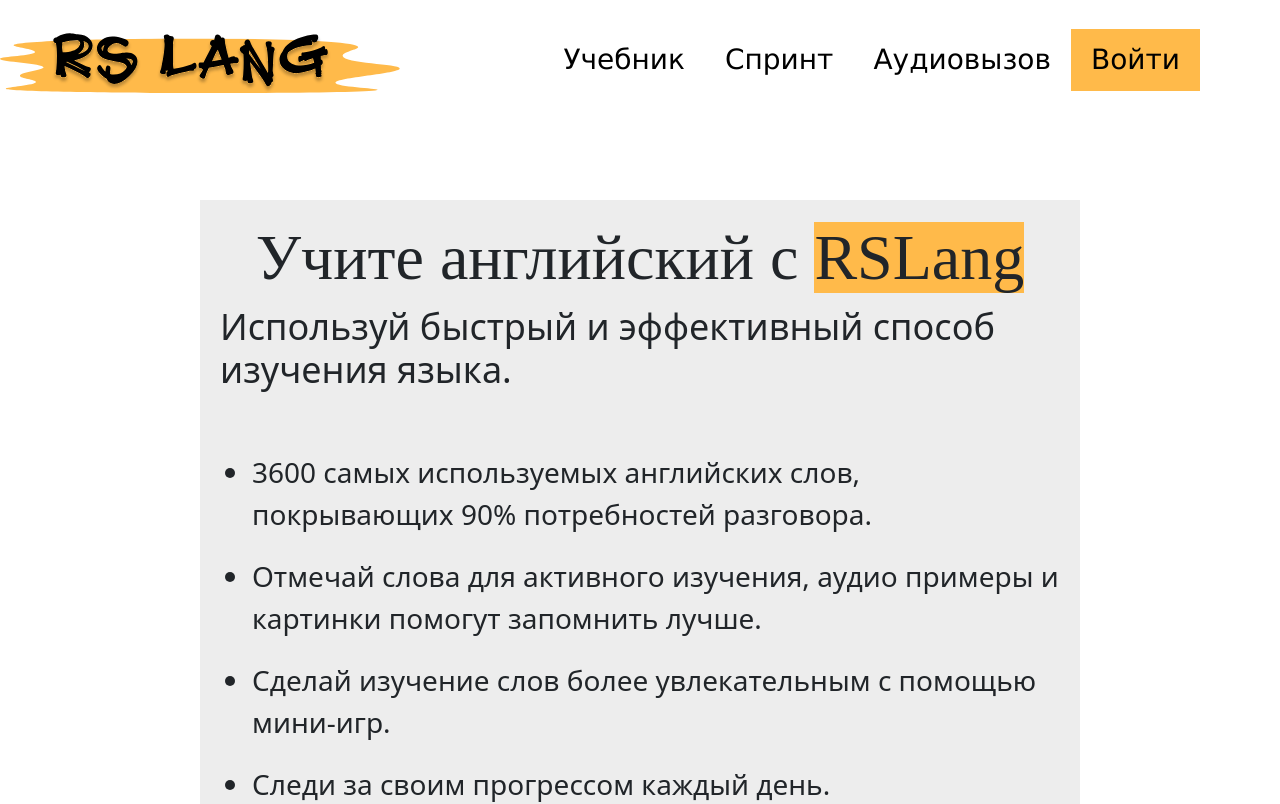
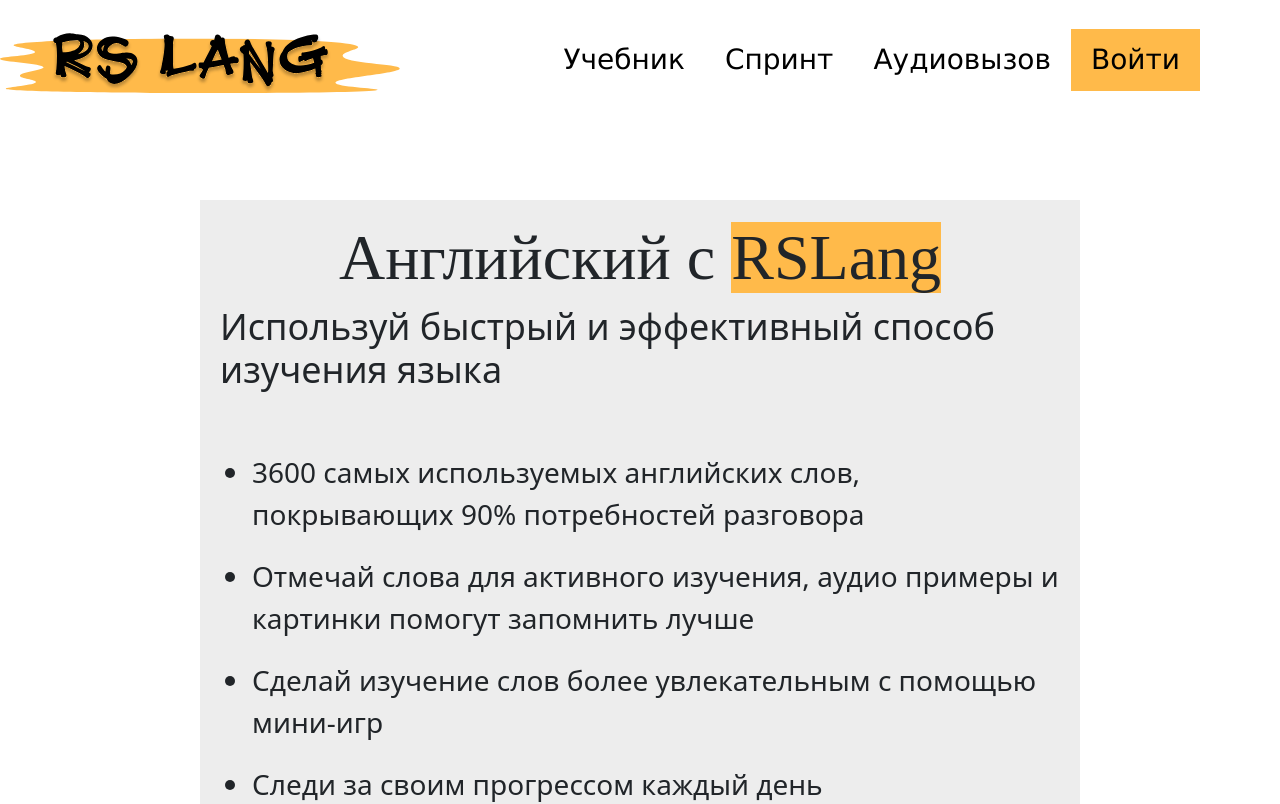
Before and after one commit to Aleksander-true/rslang, a React (Create React App) app: page / in a window 1280 px wide. Shown: the top 804 px of the page. Built offline with nearby package versions, Linux system fonts and the light colour scheme; a web font is replaced by a local one.

Commit message:
fix: grammar on home page and registration form

```diff
--- a/src/Pages/Authorization/Registration.js
+++ b/src/Pages/Authorization/Registration.js
@@ -89,17 +89,17 @@
 
   isInputsValid() {
     if (this.state.name === '') {
-      this.setState({ message: 'Пожалуйста введите имя' });
+      this.setState({ message: 'Пожалуйста, введите имя' });
       return false;
     }
 
     if (this.state.email === '') {
-      this.setState({ message: 'Пожалуйста введите email' });
+      this.setState({ message: 'Пожалуйста, введите email' });
       return false;
     }
 
     if (this.state.password === '') {
-      this.setState({ message: 'Пожалуйста введите пароль' });
+      this.setState({ message: 'Пожалуйста, введите пароль' });
       return false;
     }
 
--- a/src/Pages/Home/Advantages.js
+++ b/src/Pages/Home/Advantages.js
@@ -12,18 +12,18 @@
   return (
     <div className="advantages">
       <h1 className="advantages__title">
-        Учите английский с <span className="marked">RSLang</span>
+        Английский с <span className="marked">RSLang</span>
       </h1>
-      <h4 className="advantages__subtitle">Используй быстрый и эффективный способ изучения языка.</h4>
+      <h4 className="advantages__subtitle">Используй быстрый и эффективный способ изучения языка</h4>
       <ul className="advantages__list">
         <li className="advantages__item">
-          3600 самых используемых английских слов, покрывающих 90% потребностей разговора.
+          3600 самых используемых английских слов, покрывающих 90% потребностей разговора
         </li>
         <li className="advantages__item">
-          Отмечай слова для активного изучения, аудио примеры и картинки помогут запомнить лучше.
+          Отмечай слова для активного изучения, аудио примеры и картинки помогут запомнить лучше
         </li>
-        <li className="advantages__item">Сделай изучение слов более увлекательным с помощью мини-игр.</li>
-        <li className="advantages__item">Следи за своим прогрессом каждый день.</li>
+        <li className="advantages__item">Сделай изучение слов более увлекательным с помощью мини-игр</li>
+        <li className="advantages__item">Следи за своим прогрессом каждый день</li>
       </ul>
       <div className="advantages__icons-wrapper">
         <figure className="advantages__icon">
```
